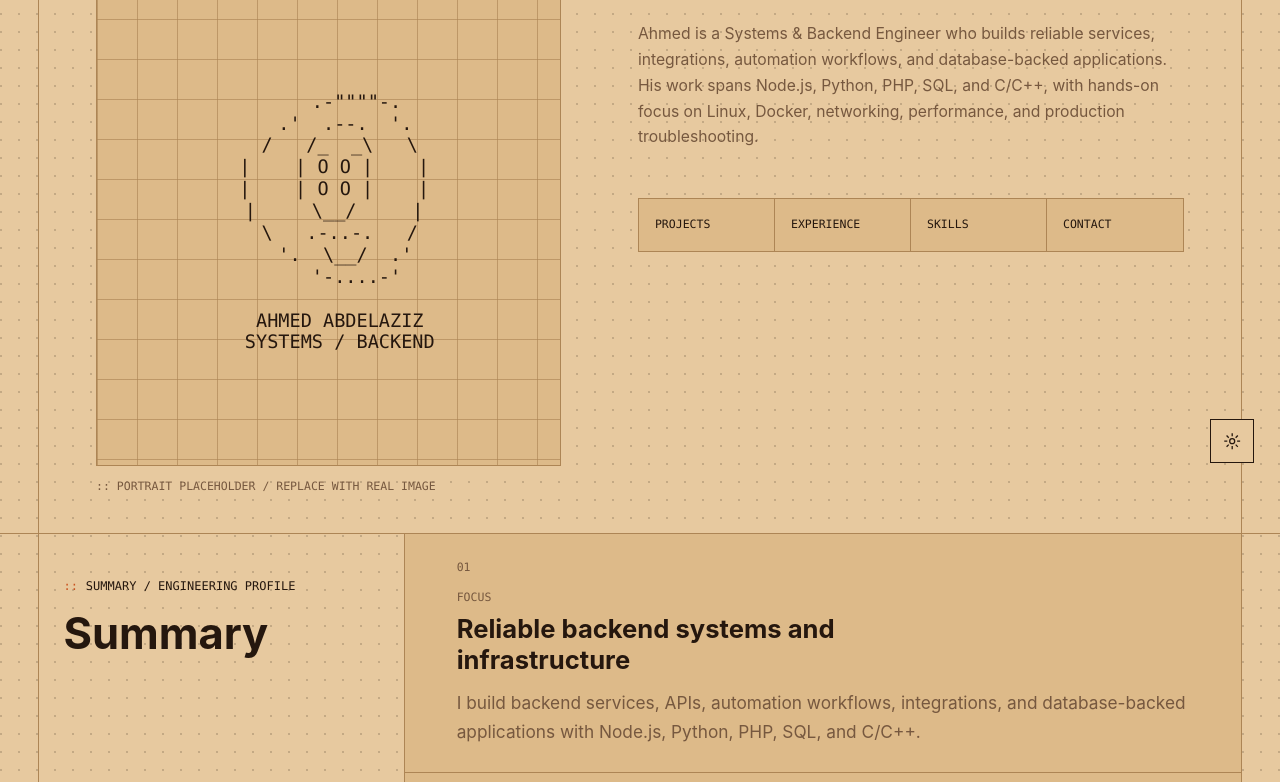
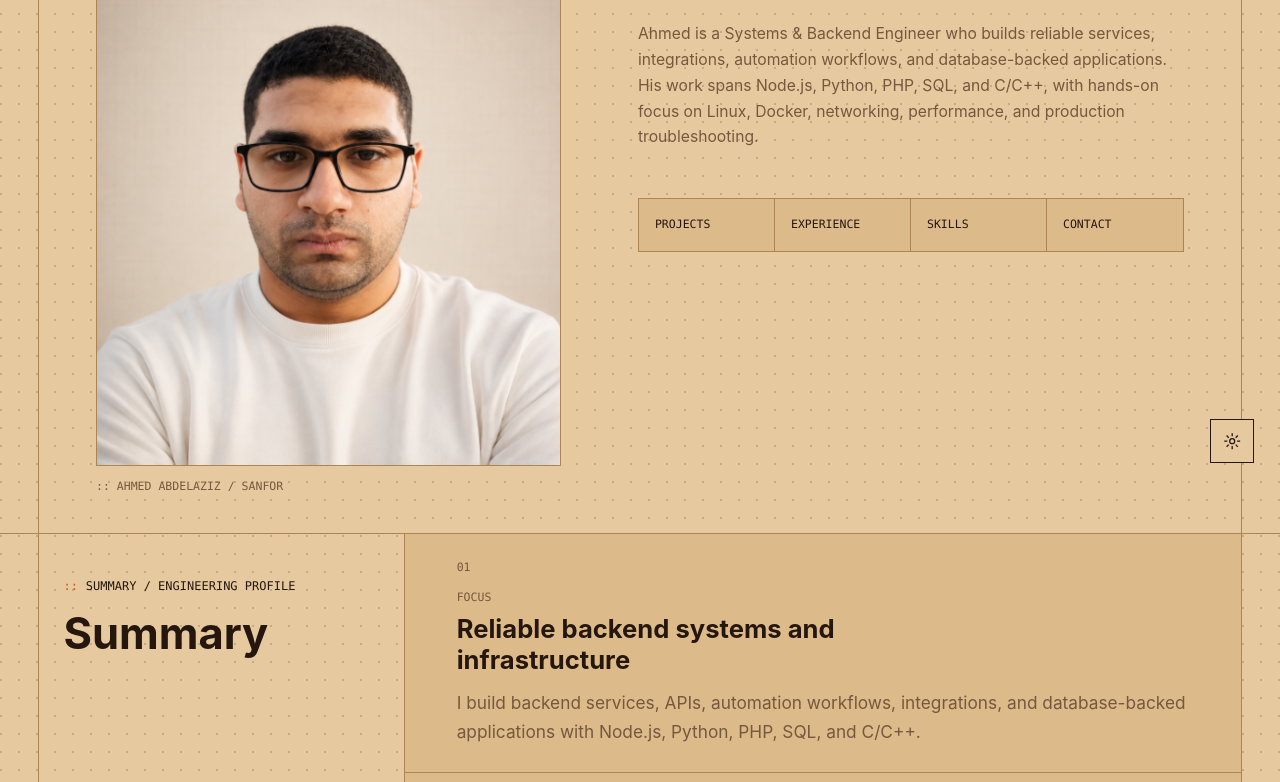
Before and after one commit to sanfor2004/sanfor2004.github.io, an Astro site: page /about in a window 1280 px wide. Shown: the part 311-1093 px from the top of the page. Built offline with nearby package versions, Linux system fonts and the light colour scheme; Astro itself is replaced by a stand-in of ours.

Commit message:
Replace About page placeholder with portrait photo

```diff
--- a/src/pages/about.astro
+++ b/src/pages/about.astro
@@ -78,21 +78,15 @@ const summaryRows = [
 
         <div class="about-hero__body">
         <figure class="about-portrait">
-          <div class="about-portrait__ascii" aria-label="ASCII style portrait placeholder for Sanfor">
-            <pre>{`     .-""""-.
-   .'  .--.  '.
-  /   /_  _\\   \\
- |    | O O |    |
- |    | O O |    |
- |     \\__/     |
-  \\   .-..-.   /
-   '.  \\__/  .'
-     '-....-'
-
-  AHMED ABDELAZIZ
-  SYSTEMS / BACKEND`}</pre>
-          </div>
-          <figcaption>:: portrait placeholder / replace with real image</figcaption>
+          <img
+            src="/images/ahmed-abdelaziz.png"
+            alt="Portrait of Ahmed Abdelaziz"
+            width="499"
+            height="750"
+            decoding="async"
+            fetchpriority="high"
+          />
+          <figcaption>:: Ahmed Abdelaziz / Sanfor</figcaption>
         </figure>
 
         <div class="about-intro">
```
Also changed, not shown: public/images/ahmed-abdelaziz.png (added).
